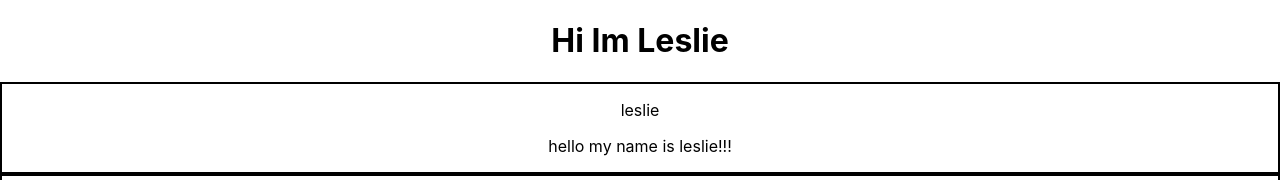
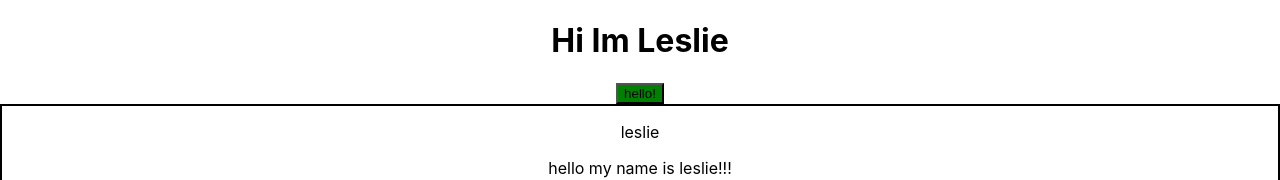
Before and after one commit to LeslieWilson/code_mentorship, a React (Create React App) app in the folder react_practice/: page / in a window 1280 px wide. Shown: the top 180 px of the page. Built offline with nearby package versions, Linux system fonts and the light colour scheme.

Commit message:
toggling component finished

```diff
--- /dev/null
+++ b/react_practice/src/components/ButtonComponent.js
@@ -0,0 +1,43 @@
+import React, { useState } from 'react'
+
+
+const ButtonComponent = props =>{
+  const [colors, setColors] = useState("green")
+
+  const buttonClick = (event)=>{
+    event.preventDefault()
+    if (colors === "green"){
+      setColors("red")
+    }else if(colors === "red"){
+        setColors("green")
+      }
+  }
+
+  return(
+    <div>
+    <button className={colors} onClick = {buttonClick}>{props.button} </button>
+    </div>
+  )
+}
+
+export default ButtonComponent
+
+
+// var React = require('react');
+//
+// var buttonStyle = {
+//   margin: '10px 10px 10px 0'
+// };
+//
+// var Button = React.createClass({
+//   render: function () {
+//     return (
+//       <button
+//         className="btn btn-default"
+//         style={buttonStyle}
+//         onClick={this.props.handleClick}>{this.props.label}</button>
+//     );
+//   }
+// });
+//
+// module.exports = Button;
--- a/react_practice/src/containers/MyName.js
+++ b/react_practice/src/containers/MyName.js
@@ -1,6 +1,7 @@
 import React from "react"
 import Tile1 from '../components/Tile1.js'
 import ImageComponent from '../components/ImageComponent.js'
+import ButtonComponent from '../components/ButtonComponent.js'
 
 
 const MyName = (props) =>{
@@ -21,12 +22,17 @@ const MyName = (props) =>{
     )
   })
 
+
+
+
   let image = [
     {image:"https://i.postimg.cc/28ntcKB0/Screen-Shot-2020-01-03-at-3-26-54-PM.png",
     label:"pic 1ljkhlfkjdshflksajdfh"},
     {image:"https://i.postimg.cc/28ntcKB0/Screen-Shot-2020-01-03-at-3-26-54-PM.png",
    label: "pic2alskdjfhlksadjfhlakjdfh"}
   ]
+
+
 
   let imagepic = image.map(pic =>{
     return(
@@ -40,8 +46,12 @@ const MyName = (props) =>{
   return(
     <div>
     <h1>Hi Im Leslie</h1>
+    <ButtonComponent
+    button = "hello!"
+    />
     {information}
     {imagepic}
+
     </div>
   )
 
--- a/react_practice/src/stylesheets/Tile1.css
+++ b/react_practice/src/stylesheets/Tile1.css
@@ -1,3 +1,11 @@
 .blah{
     border:2px solid black;
 }
+
+.green{
+  background-color: green;
+}
+
+.red{
+  background-color:red;
+}
```
Also changed, not shown: 1 other file (tests, documents, lock files or other folders).
